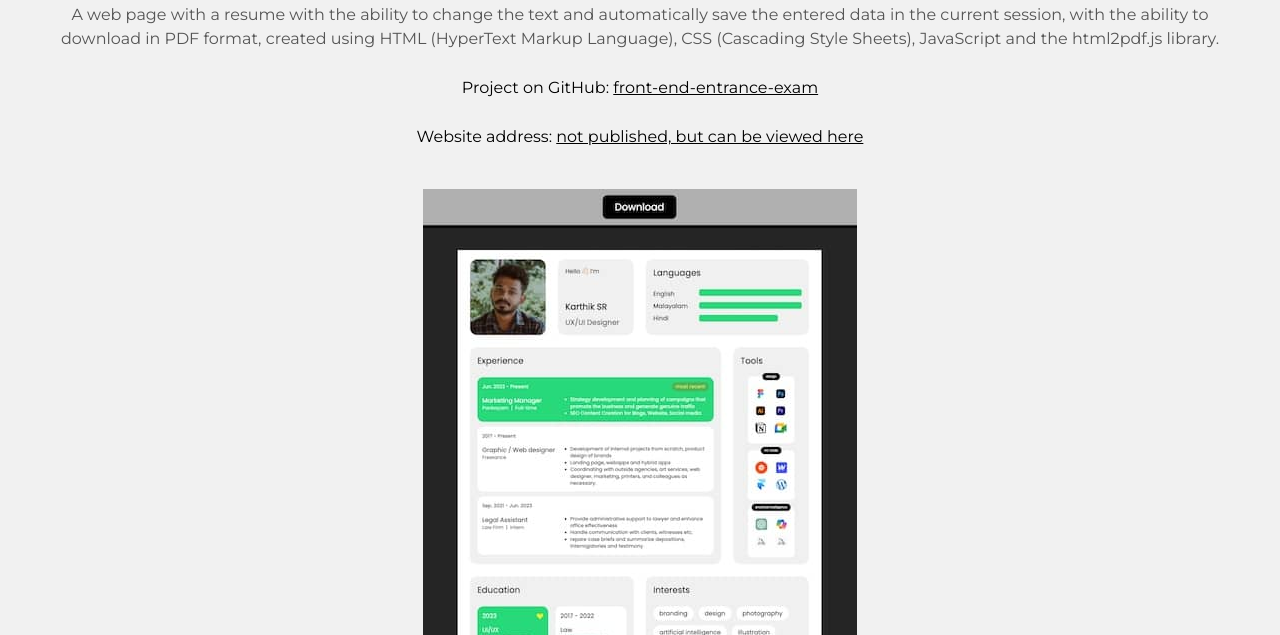
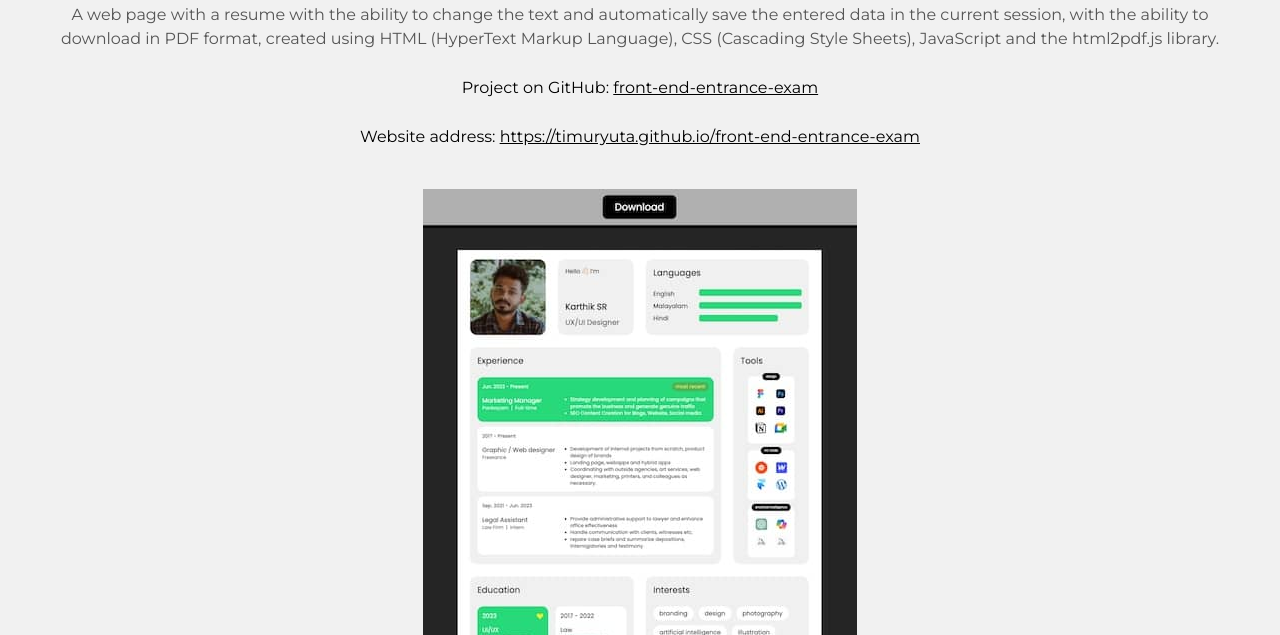
Before and after one commit to TimurYuTA/Portfolio, a plain HTML site: page resume-cv1.html in a window 1280 px wide. Shown: the part 165-800 px from the top of the page. Drawn offline with Linux system fonts and the light colour scheme.

Commit message:
Changed Website address in resume-cv1.html and myfirstwebpage.html

```diff
--- a/resume-cv1.html
+++ b/resume-cv1.html
@@ -40,8 +40,8 @@
             </p>
             <p class="inner-page-link">
               Website address:
-              <a href="./portfolio/resume-cv1/index.html" target="_blank"
-                >not published, but can be viewed here</a
+              <a href="https://timuryuta.github.io/front-end-entrance-exam" target="_blank"
+                >https://timuryuta.github.io/front-end-entrance-exam</a
               >
             </p>
           </div>
```
Also changed, not shown: myfirstwebpage.html (+2 -2 lines).
